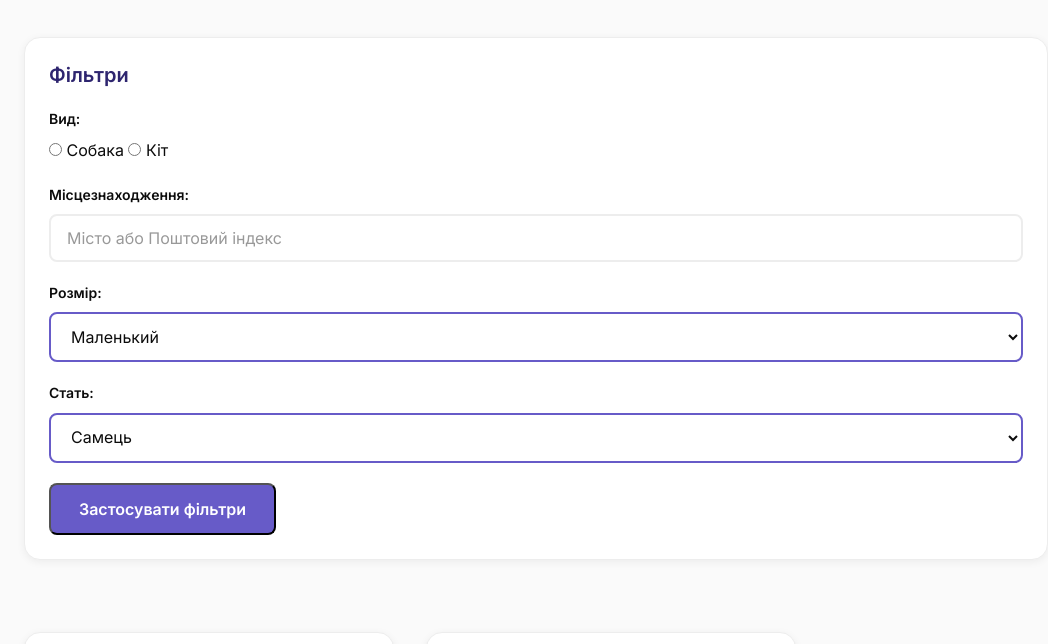
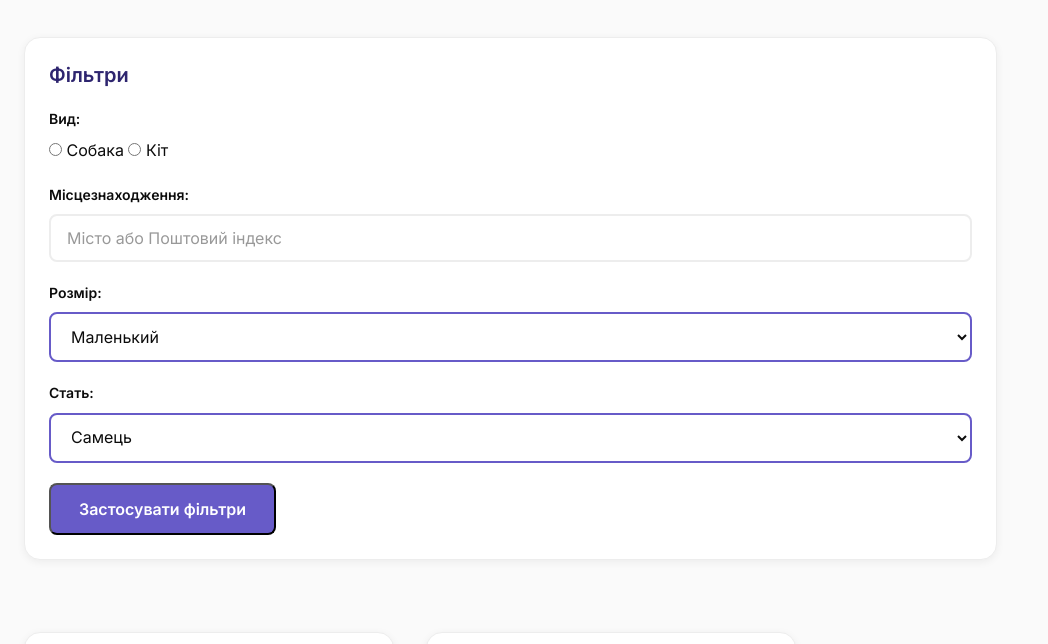
Before and after one commit to anastasia-butkevich/adoptme, a plain HTML site: page frontend/html/adopt.html in a window 1024 px wide. Shown: the part 156-800 px from the top of the page, 1048 px wide, since content can reach past the window. Drawn offline with Linux system fonts and the light colour scheme.

Commit message:
Update README and layout

```diff
--- a/frontend/css/layout.css
+++ b/frontend/css/layout.css
@@ -348,7 +348,8 @@ footer p {
 
   .filters {
     flex: 1;
-    width: 100%;
+    width: 90%;
+    box-sizing: border-box;
   }
 
   .pet-grid {
@@ -369,10 +370,13 @@ footer p {
 
   .adopt-content {
     flex-direction: column;
+    max-width: 100%;
+    overflow-x: hidden;
   }
 
   .filters {
     flex: 1;
-    width: 100%;
+    width: 95%;
+    box-sizing: border-box;
   }
 }
```
Also changed, not shown: 1 other file.
